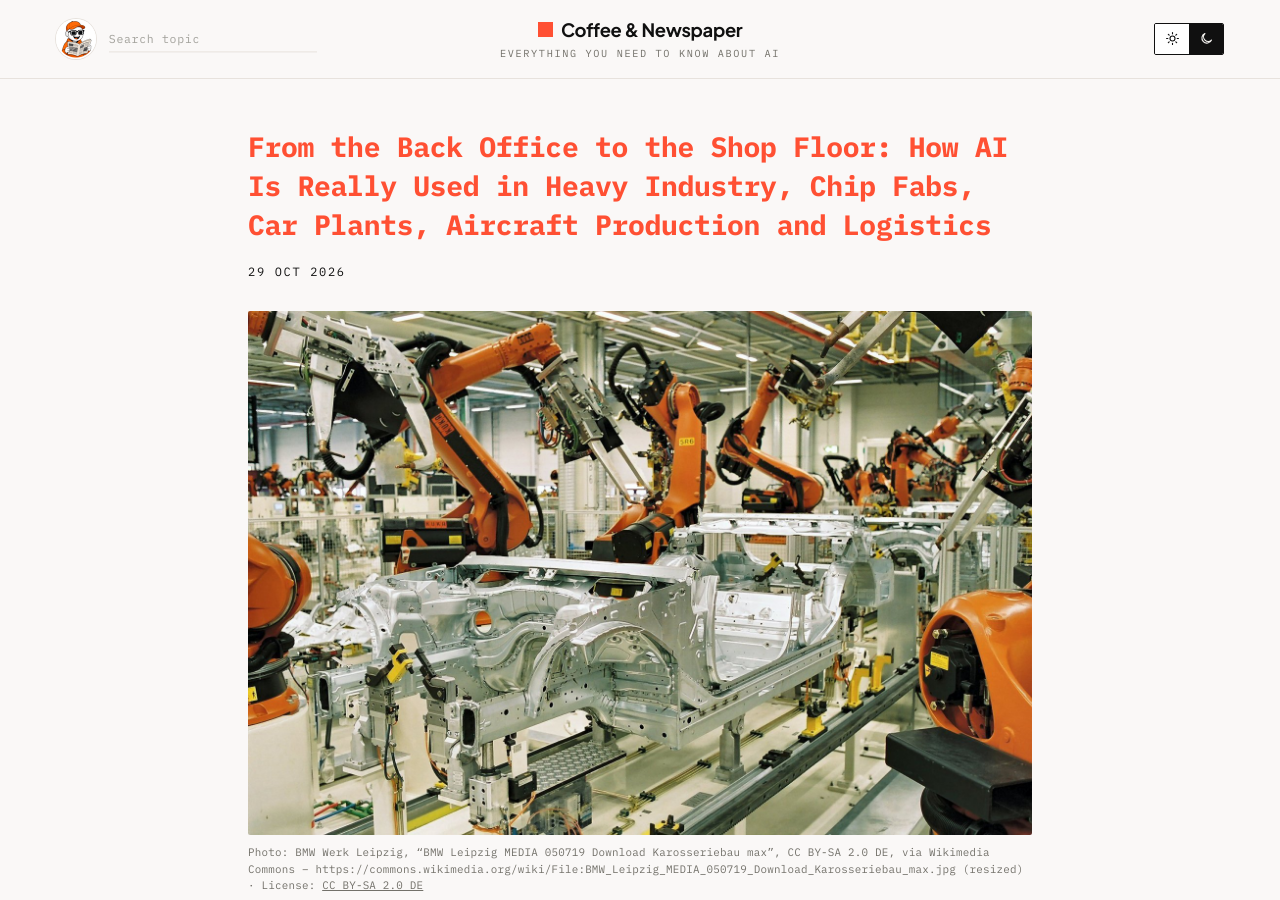
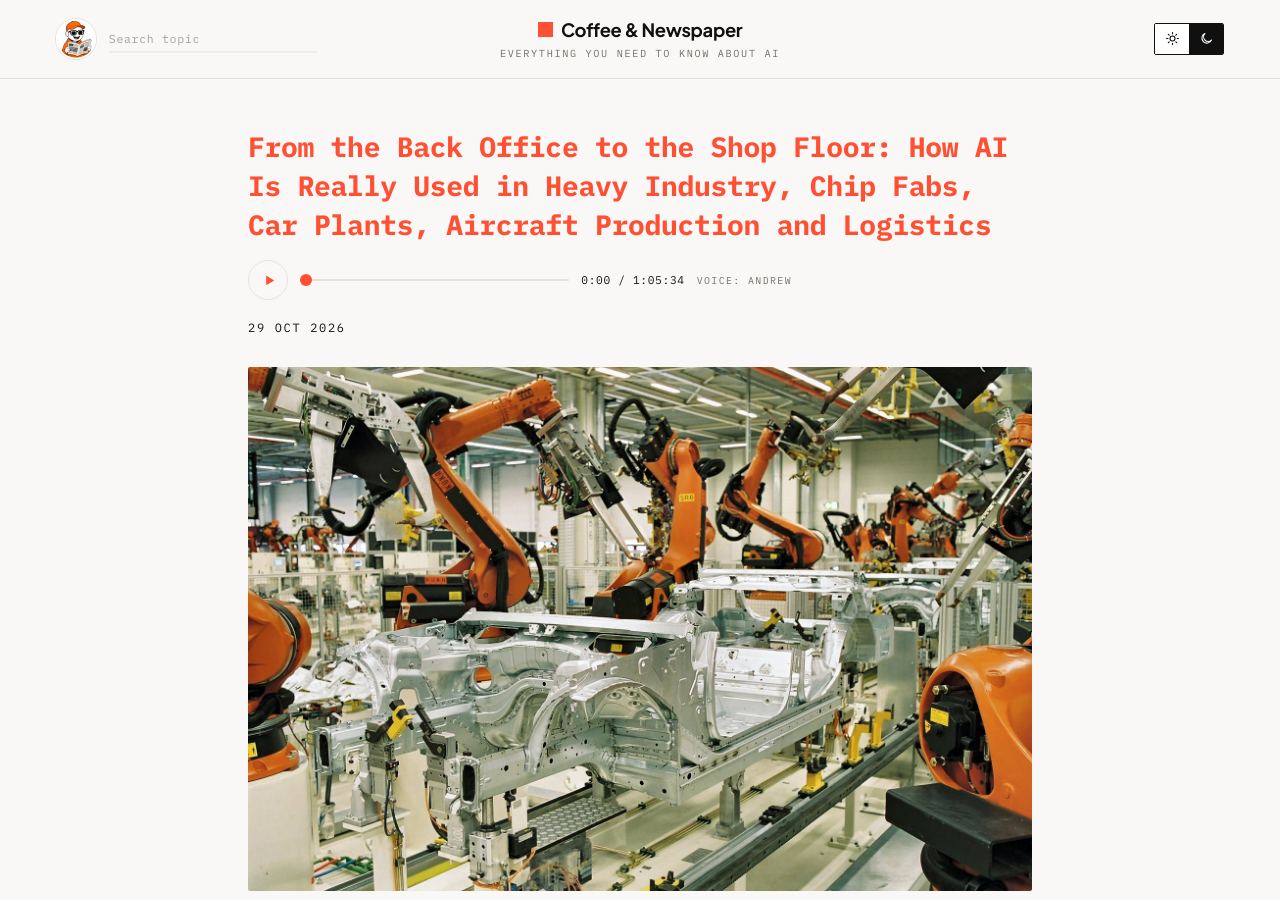
Before and after one commit to architect-high-level-core/coffee-and-newspaper, a Jekyll site: the page built from _posts/2026-10-29-industrial-ai-applications.md, in a window 1280 px wide and 900 px high. Built offline with Jekyll 4.4.1, drawn with Linux system fonts in a browser that asks for light colours.

Commit message:
Add read-aloud audio (speed 0.9) for 2026-10-29-industrial-ai-applications

```diff
--- a/_posts/2026-10-29-industrial-ai-applications.md
+++ b/_posts/2026-10-29-industrial-ai-applications.md
@@ -10,6 +10,9 @@ image_credit: "Photo: BMW Werk Leipzig, “BMW Leipzig MEDIA 050719 Download Kar
 image_license: "CC BY-SA 2.0 DE"
 image_license_url: "https://creativecommons.org/licenses/by-sa/2.0/de/deed.en"
 image_description: "Photo from the body shop of the BMW plant in Leipzig, Germany, taken in July 2005. In the foreground stands the bare, unpainted metal shell of a car body on a conveyor fixture. Around it, a dozen orange six-axis industrial robots lean in with welding guns and grippers; more robots line the hall in the background behind safety fences. The image stands for the factory floor in general, where AI is now being added on top of classic automation. It does not show any of the specific AI systems described in this article."
+audio: /assets/audio/industrial-ai-applications.mp3
+audio_voice: Andrew
+audio_duration: "1:05:34"
 ---
 
 For the past few years, most talk about artificial intelligence in companies has been about the office: chatbots that answer customer emails, assistants that write code, tools that summarise contracts or fill in forms. That wave is still rolling. But a second wave is now clearly visible, and it happens somewhere else: on the factory floor, in the furnace control room, in the chip cleanroom, in the engine overhaul shop and in the warehouse. Here AI does not write text. It looks at camera images, listens to machines, predicts when a pump will fail, adjusts a valve, plans which wafer lot goes into which tool next, or tells a robot where to drive.
```
Also changed, not shown: 1 other file.
